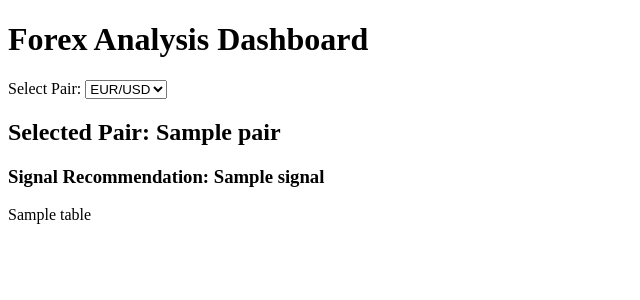
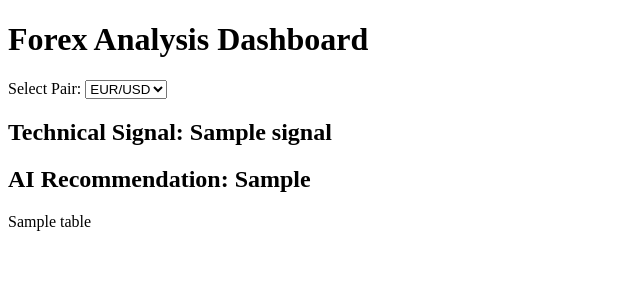
Before and after one commit to andromanxxxx-gif/forex-analysis-system, a Flask app: template dashboard/template/index.html in a window 1280 px wide. Shown: the top 300 px of the page, without its empty margins (0-640 px from the left). Run offline with Flask 3, Linux system fonts and the light colour scheme; the template is opened without the code that fills it: most values are stand-ins (such as "Sample title", 1, 10 or a date in 2020); parts of the project's set-up code (start-up, migrations or seed data) failed here and were passed over.

Commit message:
Update index.html

```diff
--- a/dashboard/template/index.html
+++ b/dashboard/template/index.html
@@ -2,26 +2,24 @@
 <html>
 <head>
     <title>Forex Analysis Dashboard</title>
-    <style>
-        table.data {border-collapse: collapse; width: 100%;}
-        table.data th, table.data td {border: 1px solid #ddd; padding: 8px;}
-        table.data th {background-color: #f2f2f2;}
-    </style>
 </head>
 <body>
     <h1>Forex Analysis Dashboard</h1>
+
     <form method="post">
         <label for="pair">Select Pair:</label>
-        <select name="pair" id="pair" onchange="this.form.submit()">
+        <select name="pair" onchange="this.form.submit()">
             <option value="EUR/USD" {% if pair=='EUR/USD' %}selected{% endif %}>EUR/USD</option>
             <option value="GBP/USD" {% if pair=='GBP/USD' %}selected{% endif %}>GBP/USD</option>
             <option value="USD/JPY" {% if pair=='USD/JPY' %}selected{% endif %}>USD/JPY</option>
         </select>
     </form>
-    <h2>Selected Pair: {{ pair }}</h2>
-    <h3>Signal Recommendation: {{ signal }}</h3>
+
+    <h2>Technical Signal: {{ signal }}</h2>
+    <h2>AI Recommendation: {{ ai_recommendation }}</h2>
+
     {% for table in tables %}
-        {{ table|safe }}
+        {{ table | safe }}
     {% endfor %}
 </body>
 </html>
```
